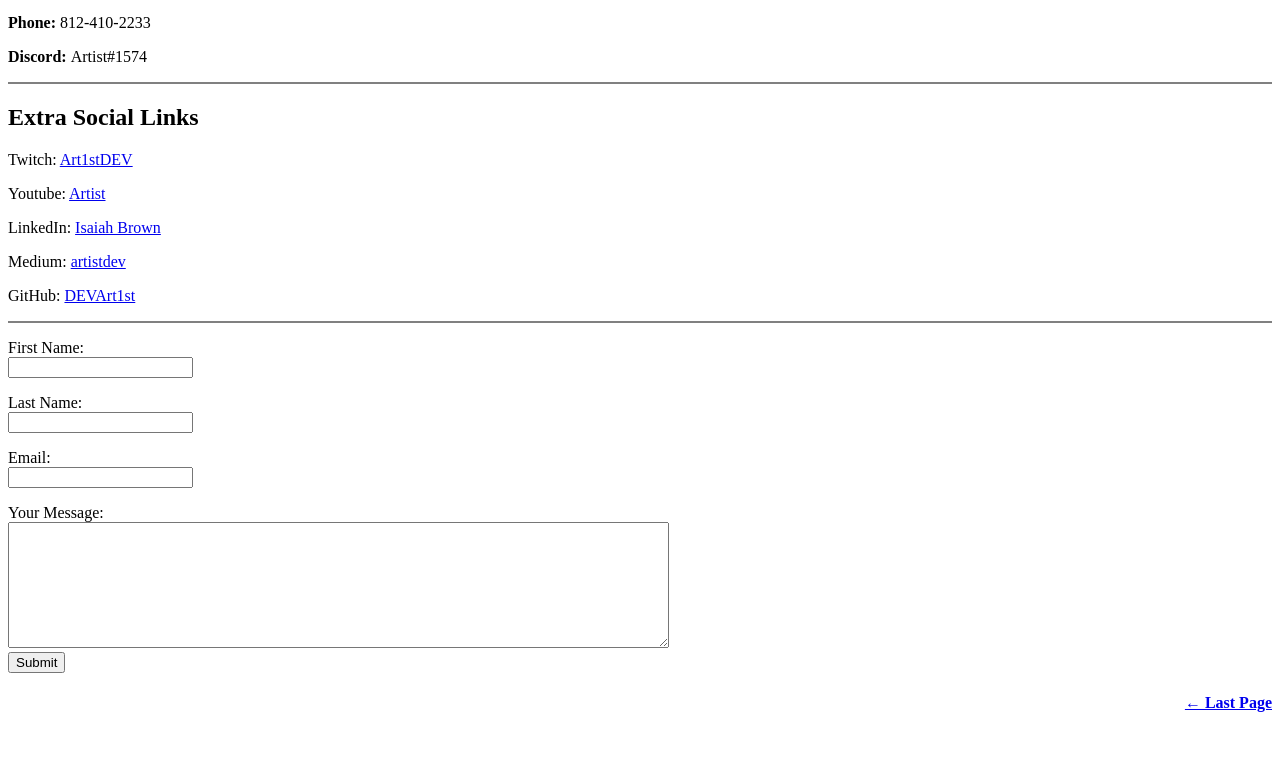
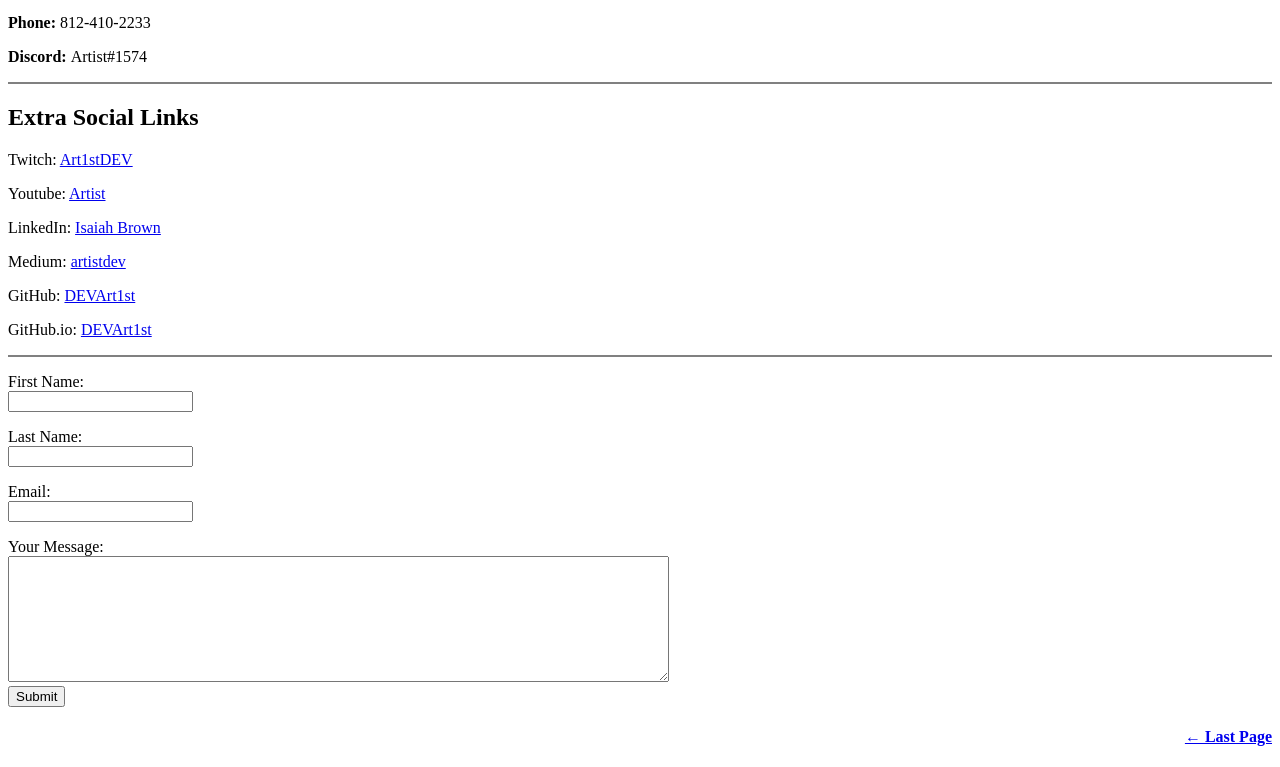
Before and after one commit to Dev-Isaiah/CV, a plain HTML site: page contact.html in a window 1280 px wide. Shown: the part 139-906 px from the top of the page. Before the commit the page ends 872 px from the top, so only its background shows below. Drawn offline with Linux system fonts and the light colour scheme.

Commit message:
Update contact.html

```diff
--- a/contact.html
+++ b/contact.html
@@ -21,6 +21,7 @@
   <p>LinkedIn: <a href="https://www.linkedin.com/in/isaiah-brown-96a26a210?lipi=urn%3Ali%3Apage%3Ad_flagship3_profile_view_base_contact_details%3B5b7Wt8XmQgiNJHwHwyWMvw%3D%3D" target="_blank">Isaiah Brown</a></p>
   <p>Medium: <a href="https://medium.com/@artistdev" target="_blank">artistdev</a></p>
   <p>GitHub: <a href="https://github.com/DEVArt1st" target="_blank">DEVArt1st</a></p>
+  <p>GitHub.io: <a href="https://devart1st.github.io/CV/" target="_blank">DEVArt1st</a></p>
 
   <hr noshade>
 
```
